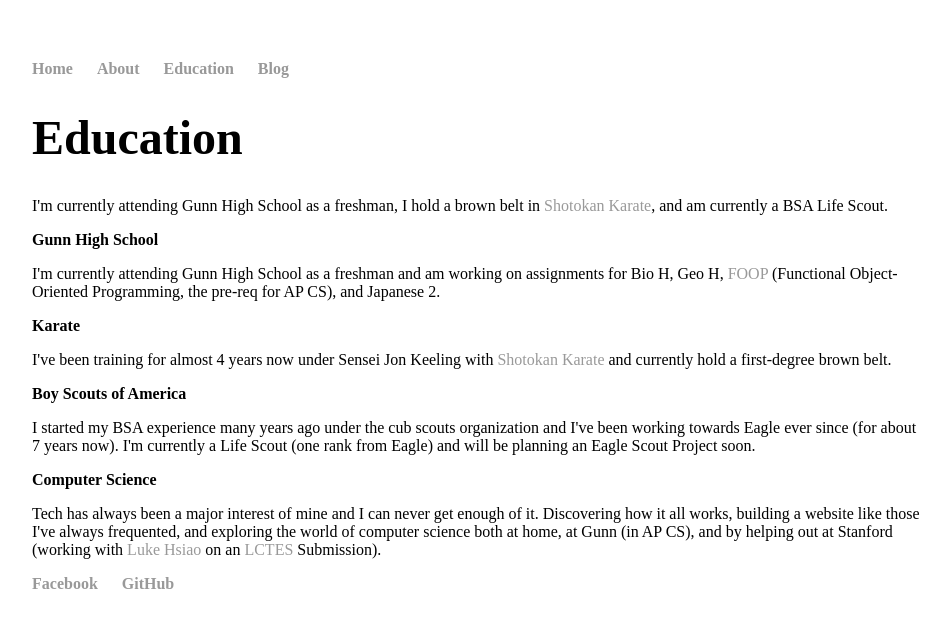
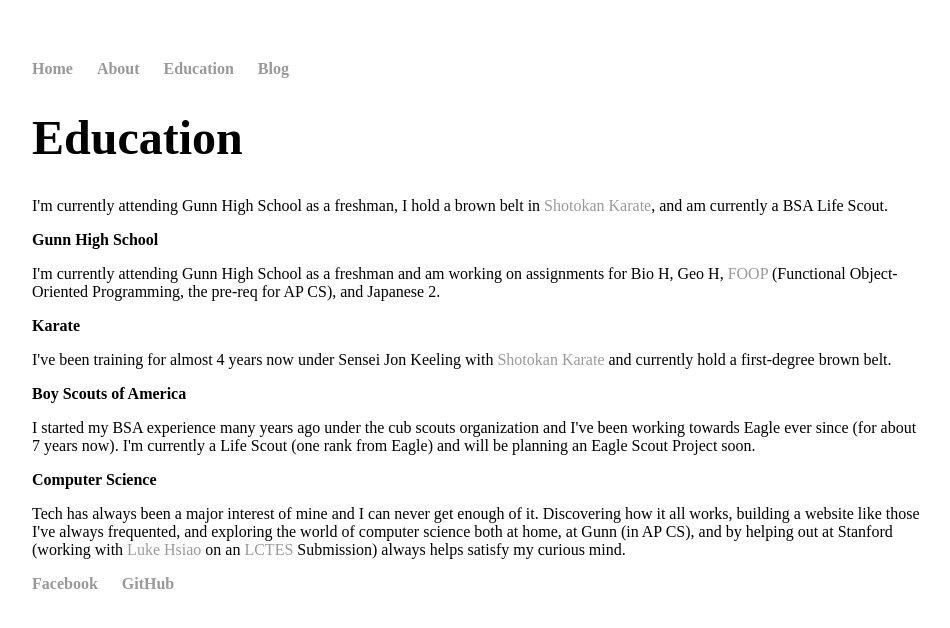
Before and after one commit to nicholaschiang/nicholaschiang.github.io, a Jekyll site: the page built from education/index.html, in a window 1280 px wide. Shown: the top 628 px of the page, without its empty margins (160-1110 px from the left). Built offline with Jekyll 4.4.1, drawn with Linux system fonts in a browser that asks for light colours.

Commit message:
Fix more typos

```diff
--- a/education/index.html
+++ b/education/index.html
@@ -12,6 +12,6 @@ title: Education
 	<h3>Boy Scouts of America</h3>
 	<p>I started my BSA experience many years ago under the cub scouts organization and I've been working towards Eagle ever since (for about 7 years now). I'm currently a Life Scout (one rank from Eagle) and will be planning an Eagle Scout Project soon.</p>
 	<h3>Computer Science</h3>
-	<p>Tech has always been a major interest of mine and I can never get enough of it. Discovering how it all works, building a website like those I've always frequented, and exploring the world of computer science both at home, at Gunn (in AP CS), and by helping out at Stanford (working with <a href="http://lukehsiao.github.io">Luke Hsiao</a> on an <a href="http://conf.researchr.org/home/LCTES-2018">LCTES</a> Submission).</p>
+	<p>Tech has always been a major interest of mine and I can never get enough of it. Discovering how it all works, building a website like those I've always frequented, and exploring the world of computer science both at home, at Gunn (in AP CS), and by helping out at Stanford (working with <a href="http://lukehsiao.github.io">Luke Hsiao</a> on an <a href="http://conf.researchr.org/home/LCTES-2018">LCTES</a> Submission) always helps satisfy my curious mind.</p>
 
 </div><!-- /.blurb -->
```
